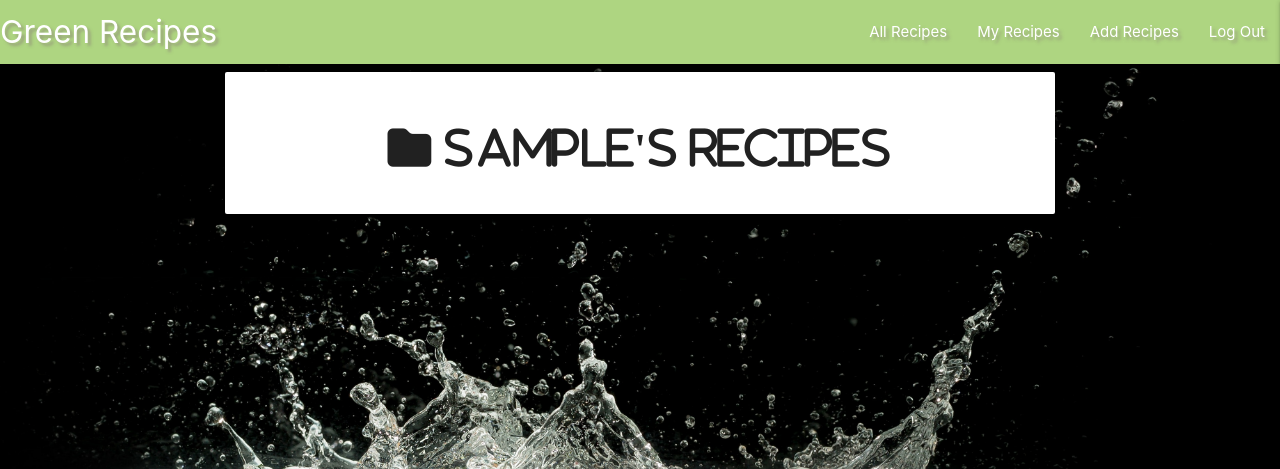
After one commit to kaanalptkn/myrecepie.ka3, a Flask app: a page that uses templates/base.html in a window 1280 px wide. The commit adds this page. Shown: the top 469 px of the page. Run offline with Flask 2, Linux system fonts and the light colour scheme; the visitor is signed in with stand-in values (Sample User, id 1); a database or web service that is not in the repository returns one stand-in record (values such as "Sample title"); some libraries are stand-ins or nearby versions.

Commit message:
Added logout, my_recipes sections

```diff
--- a/app.py
+++ b/app.py
@@ -81,7 +81,10 @@ def login():
             if check_password_hash(
                 existing_user["password"], request.form.get("password")):
                     session["user"] = request.form.get("username").lower()
-                    flash("Welcome, {}".fornat(request.form.get("usernme")))
+                    flash("Welcome, {}".format(
+                        request.form.get("usernme")))
+                    return redirect(url_for(
+                        "my_recipes", username=session["user"]))
             else:
                 #invaild password match
                 flash("Incorrect Username and/or Password")
@@ -94,6 +97,51 @@ def login():
 
     return render_template("login.html")
 
+
+@app.route("/my_recipes/<username>", methods=["GET", "POST"])
+def my_recipes(username):
+    """
+    This function for user's username from db
+    """
+    username = mongo.db.users.find_one(
+        {"username": session["user"]})["username"]
+
+    if session["user"]:
+        return render_template("my_recipes.html", username=username)
+
+    return redirect(url_for("login"))
+
+
+
+@app.route("/logout")
+def logout():
+    flash("You have been logged out")
+    session.pop("user")
+    return redirect("login")
+
+@app.route("/add_recipe", methods=["GET", "POST"])
+def add_recipe():
+    """
+    Adding new recipe function
+    """
+    if not session.get("user"):
+        flash("You must be logged in to create new recipe")
+        return redirect("login")
+
+    if request.method == "POST":
+        recipe = {
+            "recipe_name" : request.form.get("recipe_name"),
+            "category_name" : request.form.get("category_name"),
+            "cuisine_name" : request.form.get("cuisine_name"),
+            "image_url" : request.form.get("image_url")
+        }
+
+        mongo.db.recipes.insert_one(recipe)
+        flash("Recipe succesfully created!")
+        return redirect(url_for("get_categories"))
+    categories = mongo.db.categories.find().sort("category_name", 1)
+    return render_template("add_recipe.html", categories = categories)
+
 if __name__ == "__main__":
     app.run(host=os.environ.get("IP"),
             port=int(os.environ.get("PORT")),
--- a/static/css/style.css
+++ b/static/css/style.css
@@ -9,3 +9,11 @@
 .flashes h4 {
     line-height: 2;
 }
+
+body {
+    background-image: url("../assets/img/background\ picture.jpg");
+    background-size: cover;
+    background-position: center;
+    background-repeat: no-repeat;
+    background-attachment: fixed;
+}
--- a/templates/base.html
+++ b/templates/base.html
@@ -15,17 +15,21 @@
 <body>
     <header>
         <!--Top nav-->
-        <nav class="nav-extended text-shadow green darken-1">
+        <nav class="nav-extended text-shadow light-green lighten-2">
             <div class="nav-wrapper">
               <a href="{{ url_for('get_categories') }}" class="brand-logo">Green Recipes</a>
               <a href="#" data-target="mobile-demo" class="sidenav-trigger right"><i class="fas fa-bars"></i></a>
               <ul class="right hide-on-med-and-down">
+                <li><h4 class="center-align text-shadow green darken-1"></h4></li>
                 <li><a href="{{ url_for('get_categories') }}">All Recipes</a></li>
-                <li><a href="#"> My Recipes</a></li>
-                <li><a href="#">Add Recipes</a></li>
-                <li><a href="#">Log Out</a></li>
+                {% if session.user %}
+                <li><a href="{{ url_for('my_recipes', username=session['user']) }}"> My Recipes</a></li>
+                <li><a href="{{ url_for('add_recipe') }}">Add Recipes</a></li>
+                <li><a href="{{ url_for('logout') }}">Log Out</a></li>
+                {% else %}
                 <li><a href="{{ url_for('login') }}">Log In</a></li>
                 <li><a href="{{ url_for('signup') }}">Sign Up</a></li>
+                {% endif %}
               </ul>
             </div>
         </nav>
@@ -33,11 +37,14 @@
         <ul class="sidenav" id="mobile-demo">
             <li><h4 class="center-align text-shadow green darken-1">Green Recipes</h4></li>
             <li><a href="{{ url_for('get_categories') }}">All Recipes</a></li>
-            <li><a href="#"> My Recipes</a></li>
-            <li><a href="#">Add Recipes</a></li>
-            <li><a href="#">Log Out</a></li>
+            {% if session.user %}
+            <li><a href="{{ url_for('my_recipes', username=session['user']) }}"> My Recipes</a></li>
+            <li><a href="{{ url_for('add_recipe') }}">Add Recipes</a></li>
+            <li><a href="{{ url_for('logout') }}">Log Out</a></li>
+            {% else %}
             <li><a href="{{ url_for('login') }}">Log In</a></li>
             <li><a href="{{ url_for('signup') }}">Sign Up</a></li>
+            {% endif %}
          </ul>
     </header>
     <section>
--- /dev/null
+++ b/templates/my_recipes.html
@@ -0,0 +1,18 @@
+{% extends "base.html" %}
+{% block content %}
+
+
+
+    <div class="row">
+        <div class="col s12 m8 offset-m2">
+            <div class="card-panel created-recipes">
+                <h3 class="center-align">
+                    <i class="fas fa-folder prefix"> {{ username }}'s Recipes</i>
+                </h3>
+            </div>
+        </div>
+    </div>
+
+
+
+{% endblock %}
--- a/templates/signup.html
+++ b/templates/signup.html
@@ -55,7 +55,7 @@
     <div class="row">
         <div class="col s12">
             <p class="center-align">
-                Already Registered? <a href="{{ url_for('signup') }}" class="light-blue-text text-darken-4">Log In</a>
+                Already Registered? <a href="{{ url_for('login') }}" class="light-blue-text text-darken-4">Log In</a>
             </p>
         </div>
     </div>
```
Also changed, not shown: templates/add_recipes.html (added, +114 -0 lines).
